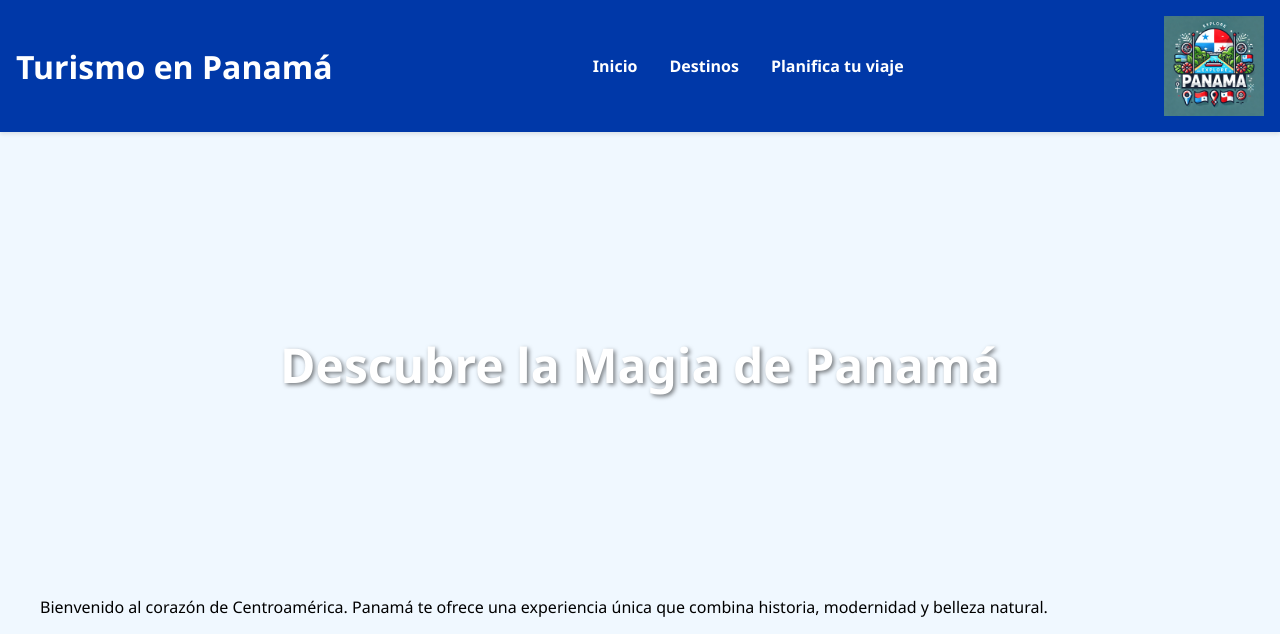
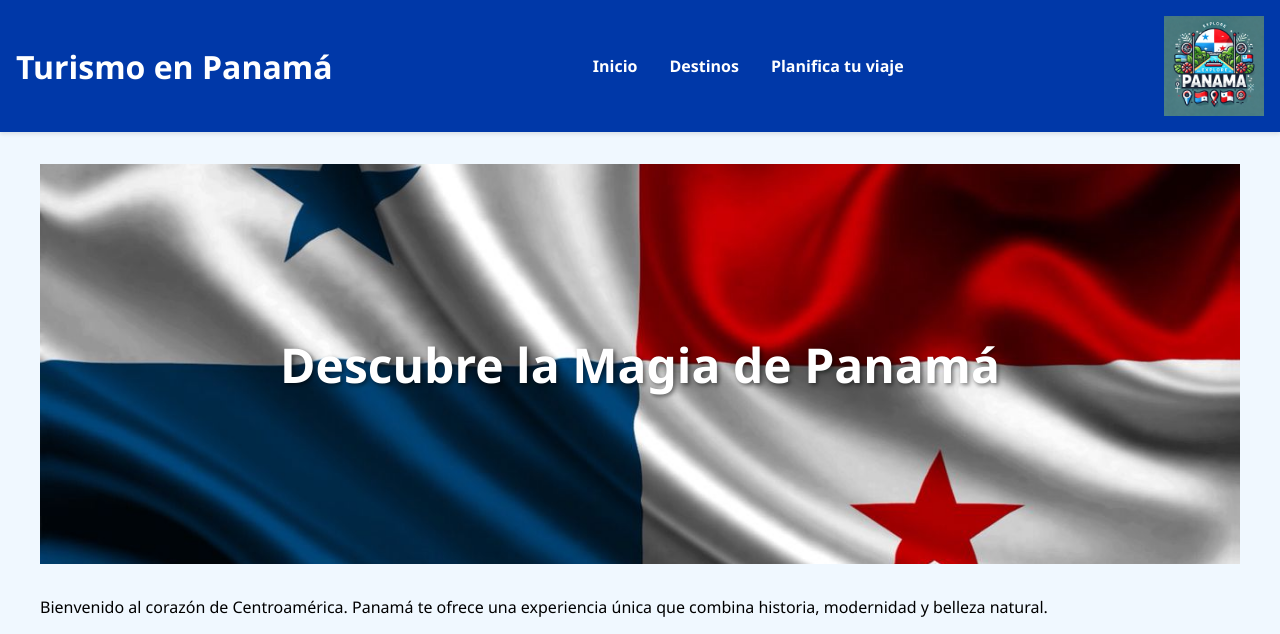
Before and after one commit to Dfernandezc04/hosting, a plain HTML site: page index.html in a window 1280 px wide. Shown: the top 634 px of the page. Drawn offline with Linux system fonts and the light colour scheme.

Commit message:
index.html

```diff
--- a/index.html
+++ b/index.html
@@ -58,7 +58,7 @@
             margin: 0 auto;
         }
         .hero {
-            background-image: url('/proyecto 1/proyecto 1/fondo.jpg');
+            background-image: url('fondo.jpg');
             background-size: cover;
             background-position: center;
             height: 400px;
```
